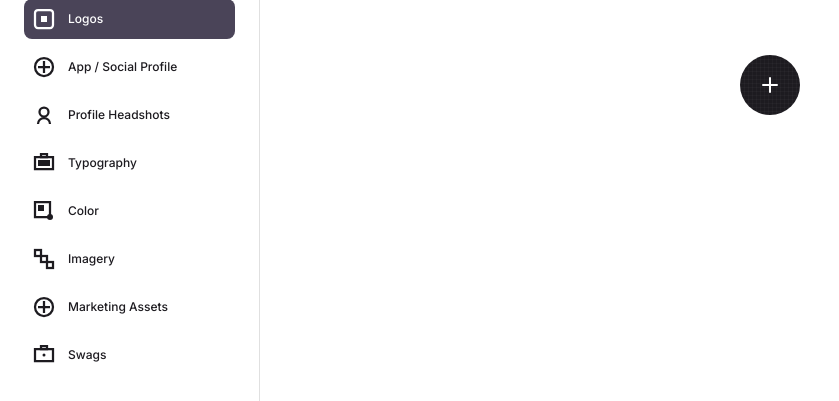
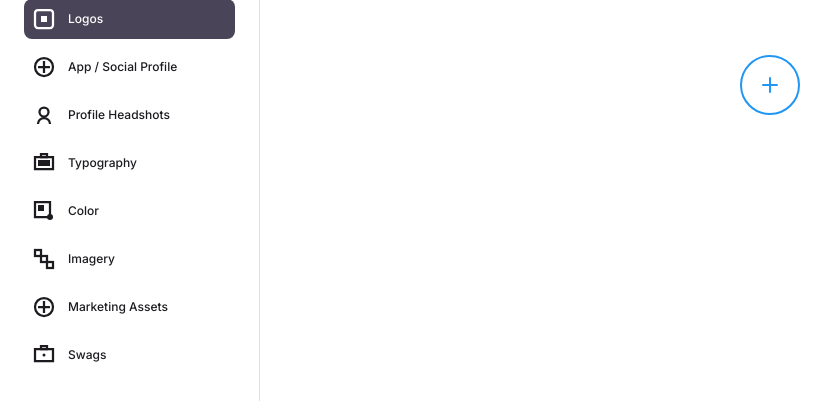
Before and after one commit to elayadesign/Brandbook, a plain HTML site: page index.html in a window 1280 px wide. Both pictures are taken after a click on the element "Logos". Shown: the part 91-492 px from the top of the page, without its empty margins (0-839 px from the left). Drawn offline with Linux system fonts and the light colour scheme; no server answers.

Commit message:
Update plus button to blue outlined design - Change from dark filled to blue outlined circular button - Remove texture overlay for clean look - Add blue hover effect with subtle background and shadow - Match the blue outlined plus button design from image

```diff
--- a/styles.css
+++ b/styles.css
@@ -428,9 +428,9 @@ button {
     justify-content: center;
     width: 60px;
     height: 60px;
-    background: #1D1B20;
-    color: #ffffff;
-    border: none;
+    background: transparent;
+    color: #2196F3;
+    border: 2px solid #2196F3;
     border-radius: 50%;
     cursor: pointer;
     font-family: 'Inter', sans-serif;
@@ -439,27 +439,12 @@ button {
     transition: all 0.2s ease;
     margin: 24px auto;
     position: relative;
-    overflow: hidden;
-}
-
-.add-component-btn::before {
-    content: '';
-    position: absolute;
-    top: 0;
-    left: 0;
-    right: 0;
-    bottom: 0;
-    background-image:
-        linear-gradient(90deg, rgba(255,255,255,0.1) 1px, transparent 1px),
-        linear-gradient(180deg, rgba(255,255,255,0.1) 1px, transparent 1px);
-    background-size: 4px 4px;
-    opacity: 0.3;
-    pointer-events: none;
 }
 
 .add-component-btn:hover {
-    background: #2a282e;
+    background: rgba(33, 150, 243, 0.1);
     transform: scale(1.05);
+    box-shadow: 0 4px 12px rgba(33, 150, 243, 0.3);
 }
 
 .add-component-btn svg {
@@ -467,6 +452,7 @@ button {
     height: 24px;
     z-index: 1;
     position: relative;
+    stroke: #2196F3;
 }
 
 /* Upload Modal */
```
